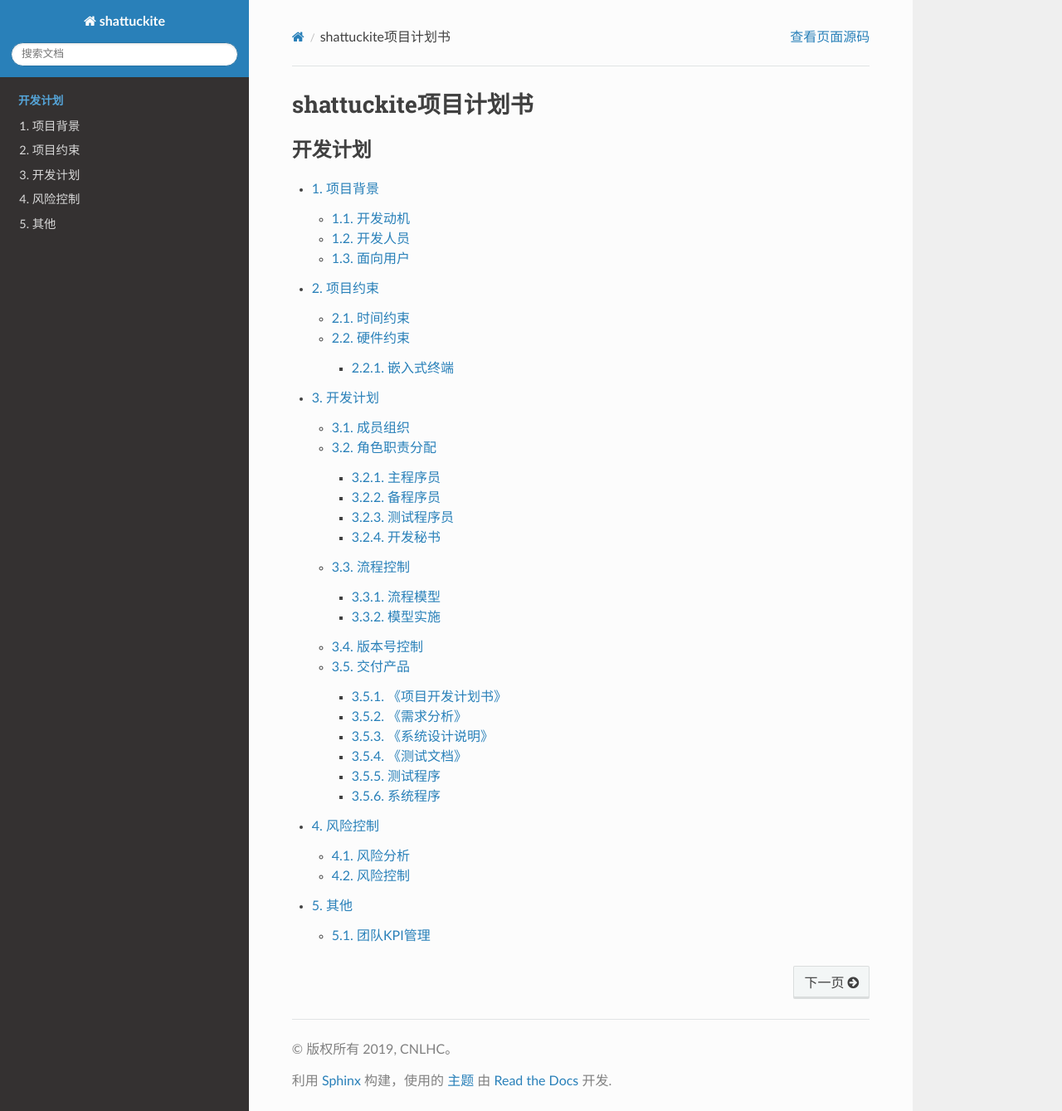
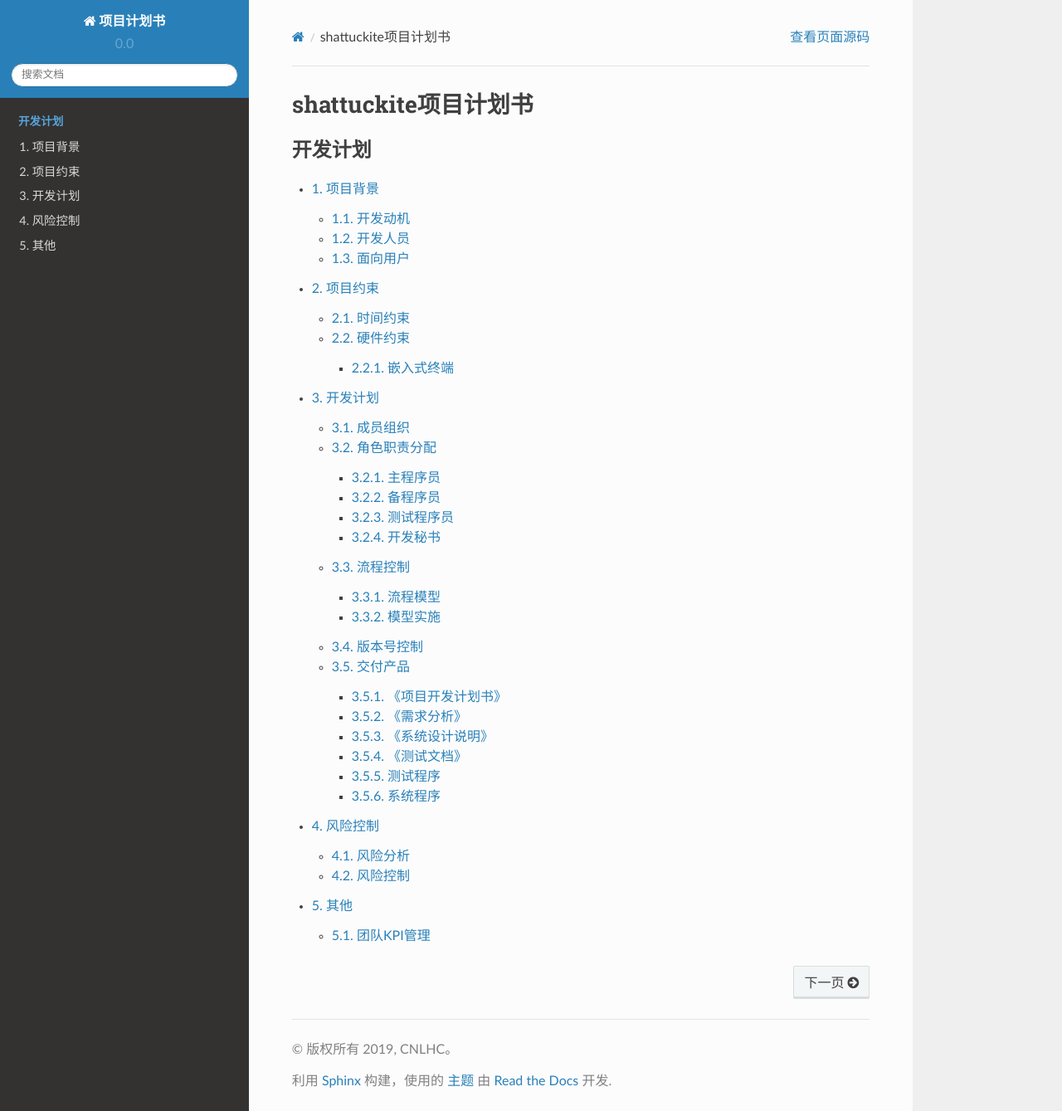
Before and after one commit to wenguang1998/shattuckite-doc, a Sphinx documentation site: the page built from projectPlan/source/index.rst, in a window 1280 px wide and 1339 px high. Shown: the whole window at 83% size. Built offline with Sphinx 7.4.7 and the Read the Docs theme 2.0.0, drawn with Linux system fonts in a browser that asks for light colours.

Commit message:
更新文档发布设置

```diff
--- a/projectPlan/source/conf.py
+++ b/projectPlan/source/conf.py
@@ -19,21 +19,21 @@
 
 # -- Project information -----------------------------------------------------
 
-project = 'shattuckite'
+project = '项目计划书'
 copyright = '2019, CNLHC'
 author = 'CNLHC'
 
 # The short X.Y version
-version = ''
+version = '0.0'
 # The full version, including alpha/beta/rc tags
-release = ''
+release = 'rc0.0'
 
 
 # -- General configuration ---------------------------------------------------
 
 # If your documentation needs a minimal Sphinx version, state it here.
 #
-# needs_sphinx = '1.0'
+needs_sphinx = '1.8'
 
 # Add any Sphinx extension module names here, as strings. They can be
 # extensions coming with Sphinx (named 'sphinx.ext.*') or your custom
@@ -129,6 +129,7 @@ latex_elements = {
     #
     # 'preamble': '',
     'fncychap' : '',
+    'extraclassoptions': 'openany,oneside' ,
 
     # Additional stuff for the LaTeX preamble.
     #
@@ -143,7 +144,7 @@ latex_elements = {
 # (source start file, target name, title,
 #  author, documentclass [howto, manual, or own class]).
 latex_documents = [
-    (master_doc, 'shattuckite.tex', 'shattuckite Documentation',
+    (master_doc, 'shattuckite.tex', 'shattuckite 项目计划书',
      'CNLHC', 'manual'),
 ]
 
@@ -154,7 +155,7 @@ latex_documents = [
 # One entry per manual page. List of tuples
 # (source start file, name, description, authors, manual section).
 man_pages = [
-    (master_doc, 'shattuckite', 'shattuckite Documentation',
+    (master_doc, 'shattuckite', 'shattuckite 项目计划书',
      [author], 1)
 ]
 
@@ -165,8 +166,8 @@ man_pages = [
 # (source start file, target name, title, author,
 #  dir menu entry, description, category)
 texinfo_documents = [
-    (master_doc, 'shattuckite', 'shattuckite Documentation',
-     author, 'shattuckite', 'One line description of project.',
+    (master_doc, 'shattuckite', 'shattuckite 项目计划书',
+     author, 'shattuckite', 'shattuckite 物联网开发框架',
      'Miscellaneous'),
 ]
 
--- a/projectPlan/source/plan/constraint.rst
+++ b/projectPlan/source/plan/constraint.rst
@@ -29,6 +29,6 @@
 嵌入式终端
 ==============
 
-考虑到本项目主要面向民用领域，部署 ``Vxworks`` 和 ``Power PC``的成本较高。此外，在于甲方负责人交流后得知，最终产品并不需要必须支持上述软硬件件平台。
+考虑到本项目主要面向民用领域，部署 ``Vxworks`` 和 ``Power PC`` 的成本较高。此外，在与甲方负责人交流后得知，最终产品并不需要必须支持上述软硬件件平台。
 
-本项目最终决定使用嵌入式`Linux`+`ARM`的组合作为嵌入式终端, 并计划将系统部署到 ``Cortex-A8``(基于Texas Instrument AM3354 Sitara  Processor)和 ``Cortex-A9``(基于Altera Cyclone V SOC FPGA)两个硬件平台。
+本项目最终决定使用嵌入式 ``Linux`` +  ``ARM`` 的组合作为嵌入式终端, 并计划将系统部署到 ``Cortex-A8`` (基于Texas Instrument AM3354 Sitara  Processor)和 ``Cortex-A9`` (基于Altera Cyclone V SOC FPGA)两个硬件平台。
```
Also changed, not shown: 1 other file.
